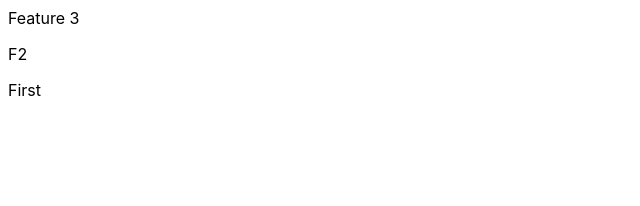
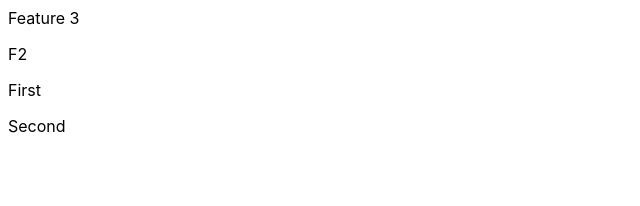
Before and after one commit to yogitasinkar/stackblitz-starters-s4c6yd, a React (Create React App) app: page / in a window 1280 px wide. Shown: the top 206 px of the page, without its empty margins (0-640 px from the left). Built offline with nearby package versions, Linux system fonts and the light colour scheme.

Commit message:
first commit in feature

```diff
--- a/src/App.js
+++ b/src/App.js
@@ -7,6 +7,7 @@ const App = () => {
       <p>Feature 3</p>
       <p>F2</p>
       <p>First</p>
+      <p>Second</p>
     </div>
   );
 };
```
